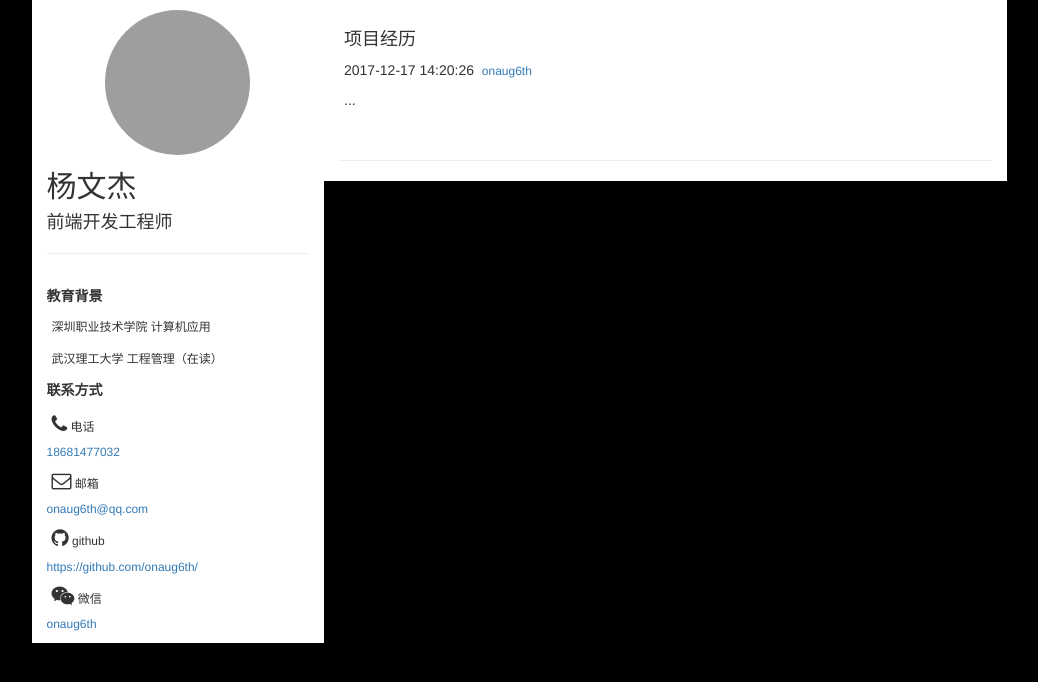
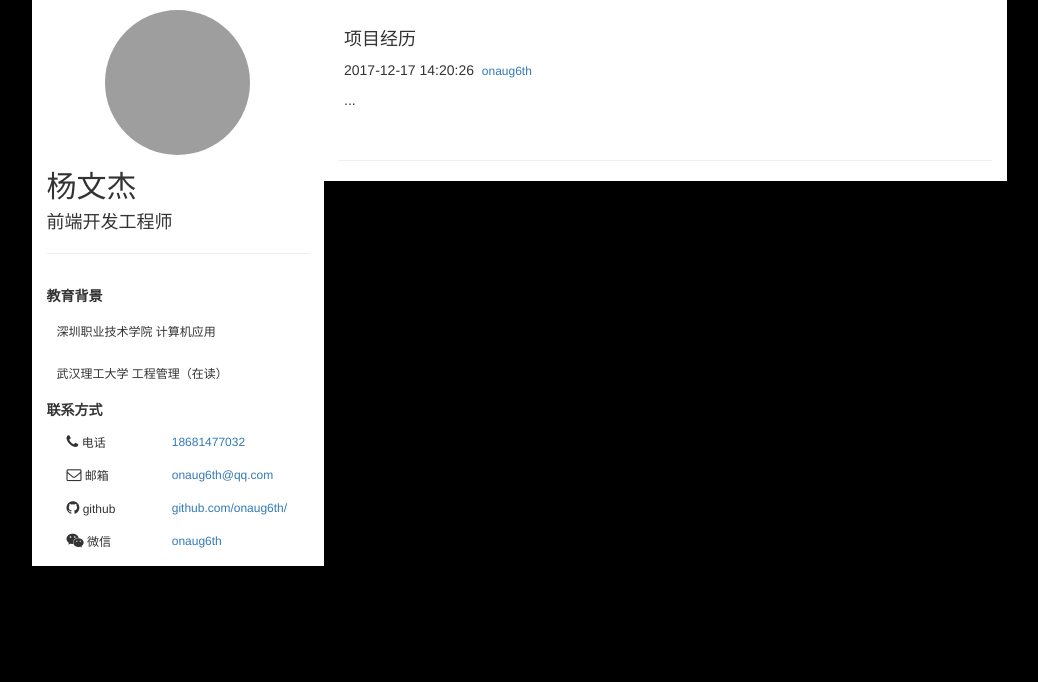
Before and after one commit to onaug6th/onaug6th.github.io, a website: page index.html in a window 1280 px wide. Shown: the whole page, without its empty margins (121-1159 px from the left). Drawn offline with nearby package versions, Linux system fonts and the light colour scheme; grey boxes are pictures that could not be loaded.

Commit message:
还是决定重改一下布局

```diff
--- a/index.html
+++ b/index.html
@@ -77,11 +77,12 @@
     }
 
     .profile-link i {
-        font-size: 20px;
+        font-size: 15px;
     }
 
     .profile-link li {
         margin-bottom: 5px;
+        padding: 5px;
         overflow: hidden;
         text-overflow: ellipsis;
     }
@@ -129,40 +130,40 @@
                     <h5>联系方式</h5>
                     <ul class="profile-link" style="padding: 0px;">
                         <li>
-                            <span class="col-sm-12">
+                            <span class="col-sm-5">
                                 <i class="fa fa-phone"></i> 电话
                             </span>
-                            <a>18681477032</a>
+                            <a class="col-sm-3">18681477032</a>
                         </li>
                         <li>
-                            <span class="col-sm-12">
+                            <span class="col-sm-5">
                                 <i class="fa fa-envelope-o"></i> 邮箱
                             </span>
-                            <a>onaug6th@qq.com</a>
+                            <a class="col-sm-3">onaug6th@qq.com</a>
                         </li>
                         <li>
-                            <span class="col-sm-12">
+                            <span class="col-sm-5">
                                 <i class="fa fa-github"></i> github
                             </span>
-                            <a href="https://github.com/onaug6th/" target="_blank">https://github.com/onaug6th/</a>
+                            <a class="col-sm-3" href="https://github.com/onaug6th/" target="_blank">github.com/onaug6th/</a>
                         </li>
                         <!-- <li>
-                            <span class="col-sm-12">
+                            <span class="col-sm-5">
                                 <i class="fa fa-link"></i> 个人网站
                             </span>
                             <a href="http://www.onaug6th.com/" target="_blank">http://www.onaug6th.com/</a>
                         </li>
                         <li>
-                            <span class="col-sm-12">
+                            <span class="col-sm-5">
                                 <i class="fa fa-book"></i> 个人博客
                             </span>
                             <a href="http://www.onaug6th.com/blog/default/5a2cdfe6a075990840ad3517" target="_blank">http://www.onaug6th.com/blog/default/5a2cdfe6a075990840ad3517</a>
                         </li> -->
                         <li>
-                            <span class="col-sm-12">
+                            <span class="col-sm-5">
                                 <i class="fa fa-wechat"></i> 微信
                             </span>
-                            <a>onaug6th</a>
+                            <a class="col-sm-3">onaug6th</a>
                         </li>
                     </ul>
                 </div>
```
